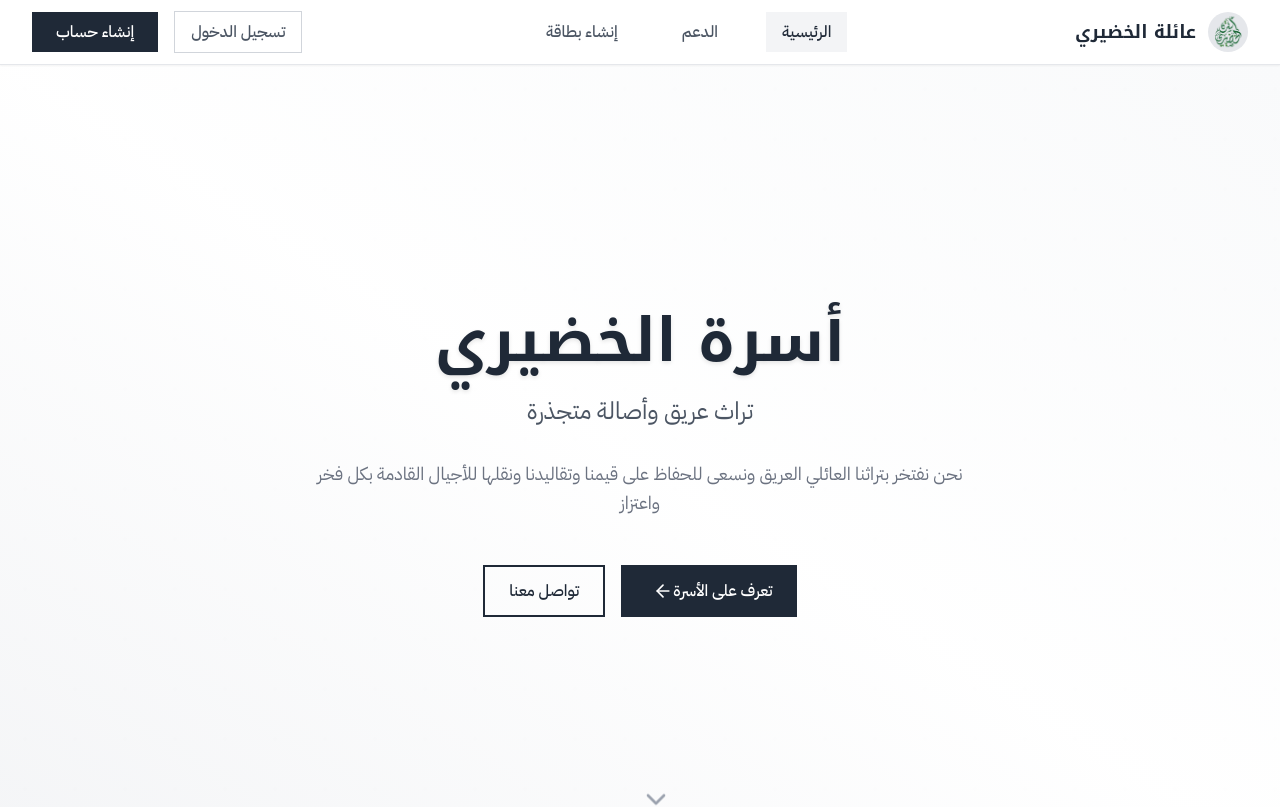
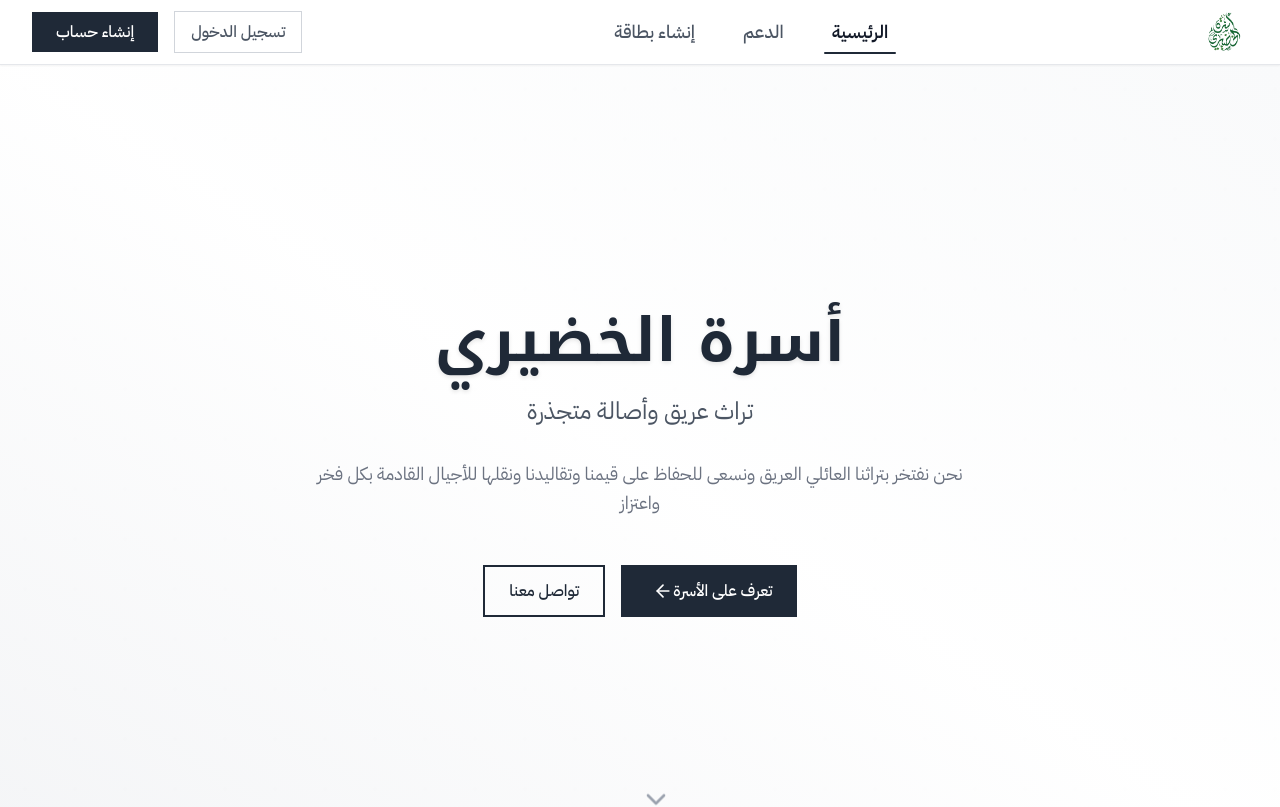
Before and after one commit to azamPro/Alkhodiriy-FrontEnd, a Next.js app: page / in a window 1280 px wide. Shown: the top 807 px of the page. Built offline with nearby package versions, Linux system fonts and the light colour scheme.

Commit message:
Fix Navbar Design Issues

```diff
--- a/components/Navbar.tsx
+++ b/components/Navbar.tsx
@@ -50,11 +50,11 @@ export default function Navbar() {
           {/* Logo - Right Side */}
           <div className="flex items-center">
             <Link href="/" className="flex items-center">
-              <div className="w-10 h-10 bg-gray-200 rounded-full flex items-center justify-center overflow-hidden">
+              <div className="w-12 h-12 flex items-center justify-center">
                 <img
                   src="/images/family logo.webp"
                   alt="شعار عائلة الخضيري"
-                  className="w-8 h-8 object-contain"
+                  className="w-10 h-10 object-contain"
                   onError={(e) => {
                     // Hide the broken img
                     e.currentTarget.style.display = 'none';
@@ -72,9 +72,6 @@ export default function Navbar() {
                   الخضيري
                 </span>
               </div>
-              <span className="mr-3 text-lg font-bold text-gray-800 font-arabic-primary">
-                عائلة الخضيري
-              </span>
             </Link>
           </div>
 
@@ -85,8 +82,10 @@ export default function Navbar() {
                 <button
                   key={item.name}
                   onClick={() => scrollToSection(item.href)}
-                  className={`text-gray-600 hover:text-gray-800 transition-colors duration-300 font-arabic-secondary font-medium px-4 py-2 rounded-lg hover:bg-gray-50 ${
-                    pathname === item.href ? 'text-gray-800 bg-gray-100' : ''
+                  className={`relative text-gray-600 hover:text-gray-900 transition-all duration-300 font-arabic-secondary font-medium px-2 py-2 text-lg ${
+                    pathname === item.href
+                      ? 'text-gray-900 font-semibold after:absolute after:bottom-0 after:left-0 after:right-0 after:h-0.5 after:bg-gray-800 after:rounded-full'
+                      : 'hover:after:absolute hover:after:bottom-0 hover:after:left-0 hover:after:right-0 hover:after:h-0.5 hover:after:bg-gray-400 hover:after:rounded-full hover:after:scale-x-0 hover:after:animate-pulse'
                   }`}
                 >
                   {item.name}
@@ -96,8 +95,10 @@ export default function Navbar() {
                   key={item.name}
                   href={item.href}
                   onClick={() => handleNavClick(item)}
-                  className={`text-gray-600 hover:text-gray-800 transition-colors duration-300 font-arabic-secondary font-medium px-4 py-2 rounded-lg hover:bg-gray-50 ${
-                    pathname === item.href ? 'text-gray-800 bg-gray-100' : ''
+                  className={`relative text-gray-600 hover:text-gray-900 transition-all duration-300 font-arabic-secondary font-medium px-2 py-2 text-lg ${
+                    pathname === item.href
+                      ? 'text-gray-900 font-semibold after:absolute after:bottom-0 after:left-0 after:right-0 after:h-0.5 after:bg-gray-800 after:rounded-full'
+                      : 'hover:after:absolute hover:after:bottom-0 hover:after:left-0 hover:after:right-0 hover:after:h-0.5 hover:after:bg-gray-400 hover:after:rounded-full hover:after:scale-x-0 hover:after:animate-pulse'
                   }`}
                 >
                   {item.name}
@@ -140,8 +141,8 @@ export default function Navbar() {
                   <button
                     key={item.name}
                     onClick={() => scrollToSection(item.href)}
-                    className={`block w-full text-right px-4 py-3 text-gray-600 hover:text-gray-800 hover:bg-gray-50 transition-colors duration-300 font-arabic-secondary font-medium ${
-                      pathname === item.href ? 'text-gray-800 bg-gray-100' : ''
+                    className={`block w-full text-right px-4 py-3 text-gray-600 hover:text-gray-800 hover:bg-gray-50 transition-colors duration-300 font-arabic-secondary font-medium text-lg ${
+                      pathname === item.href ? 'text-gray-900 font-semibold bg-gray-50' : ''
                     }`}
                   >
                     {item.name}
@@ -151,8 +152,8 @@ export default function Navbar() {
                     key={item.name}
                     href={item.href}
                     onClick={() => handleNavClick(item)}
-                    className={`block w-full text-right px-4 py-3 text-gray-600 hover:text-gray-800 hover:bg-gray-50 transition-colors duration-300 font-arabic-secondary font-medium ${
-                      pathname === item.href ? 'text-gray-800 bg-gray-100' : ''
+                    className={`block w-full text-right px-4 py-3 text-gray-600 hover:text-gray-800 hover:bg-gray-50 transition-colors duration-300 font-arabic-secondary font-medium text-lg ${
+                      pathname === item.href ? 'text-gray-900 font-semibold bg-gray-50' : ''
                     }`}
                   >
                     {item.name}
```
